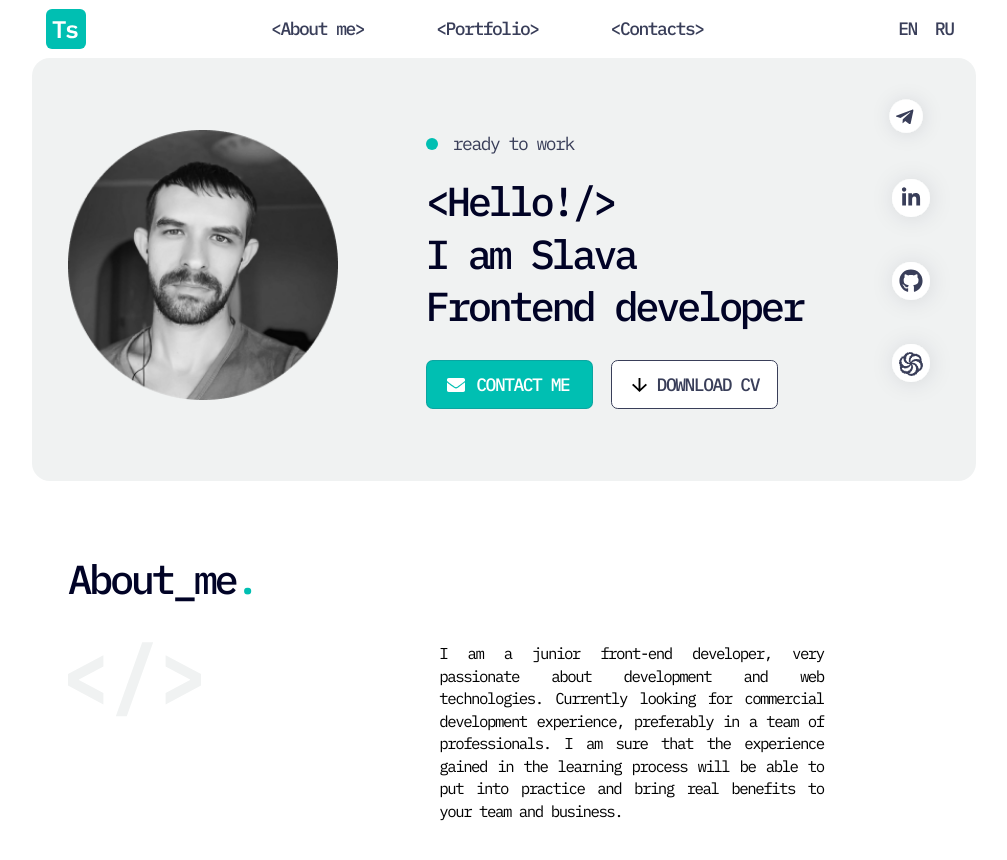
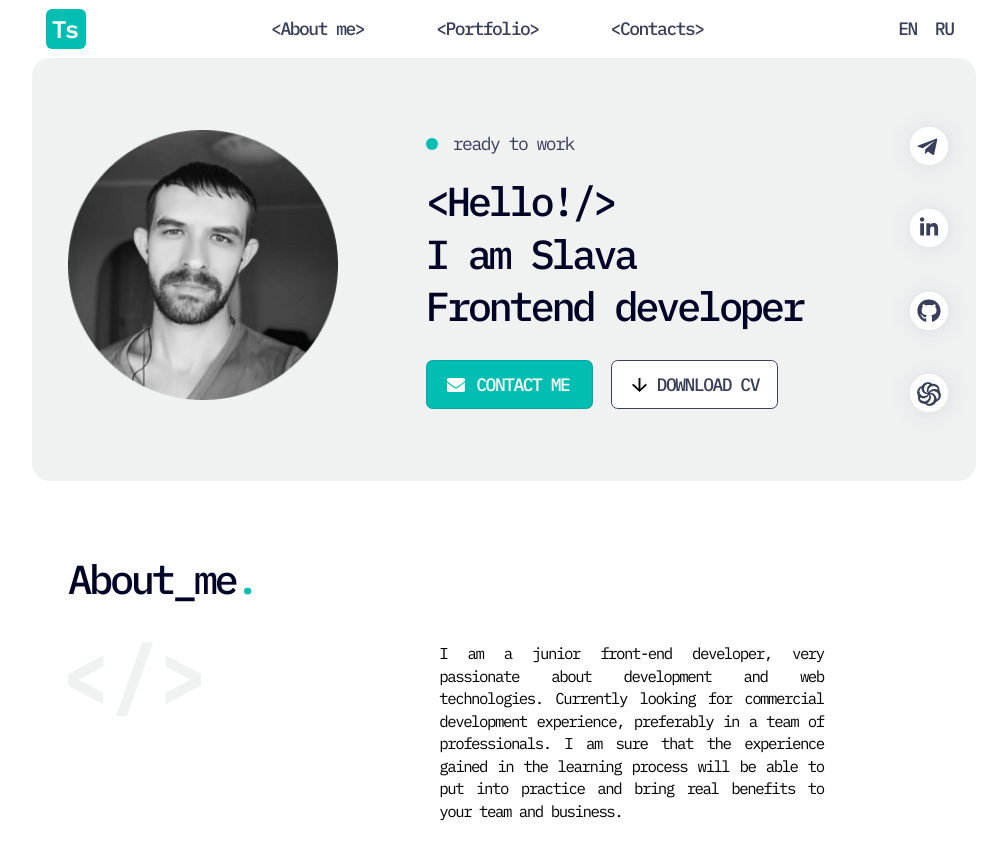
Before and after one commit to Tsvetkoffff/cv, a React (Vite) app: page / in a window 1280 px wide. Shown: the top 860 px of the page, without its empty margins (126-1133 px from the left). Built offline with nearby package versions, Linux system fonts and the light colour scheme.

Commit message:
feat: create social bar position sticky

```diff
--- a/src/components/SocialBar/index.jsx
+++ b/src/components/SocialBar/index.jsx
@@ -9,7 +9,7 @@ const SocialBar = () => {
     {
       name: 'Telegram',
       link: 'https://t.me/tsvetkoffff',
-      icon: <TelegramIcon className='w-16' />,
+      icon: <TelegramIcon />,
     },
     {
       name: 'Linkedin',
@@ -28,12 +28,14 @@ const SocialBar = () => {
     },
   ]
   return (
-    <div className='hidden absolute md:flex md:flex-col md:top-4 md:right-8 lg:right-14 xl:top-20 xl:right-24'>
-      {socials.map(item => (
-        <a href={item.link} key={item.name}>
-          {item.icon}
-        </a>
-      ))}
+    <div className='hidden absolute md:block md:h-full md:top-0 md:right-[25px] lg:right-[45px] xl:right-[80px]'>
+      <div className='sticky md:flex md:flex-col md:top-[80px] lg:top-[106px] xl:top-[150px]'>
+        {socials.map(item => (
+          <a href={item.link} key={item.name}>
+            {item.icon}
+          </a>
+        ))}
+      </div>
     </div>
   )
 }
--- a/src/hooks/bodyScroll.js
+++ b/src/hooks/bodyScroll.js
@@ -5,8 +5,8 @@ const useSetBodyScroll = () => {
 
   useEffect(() => {
     bodyScroll
-      ? (document.body.style.overflowY = 'scroll')
-      : (document.body.style.overflowY = 'hidden')
+      ? (document.body.style.overflow = null)
+      : (document.body.style.overflow = 'hidden')
   }, [bodyScroll])
 
   return setBodyScroll
```
